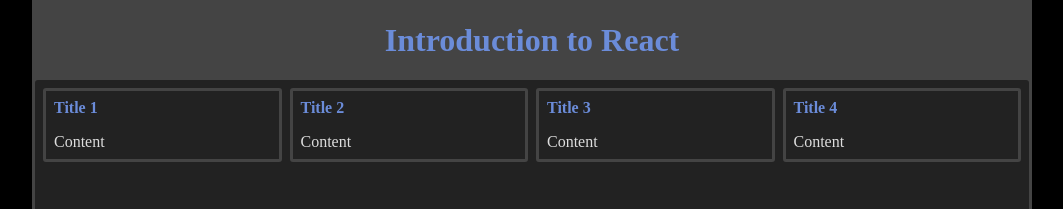
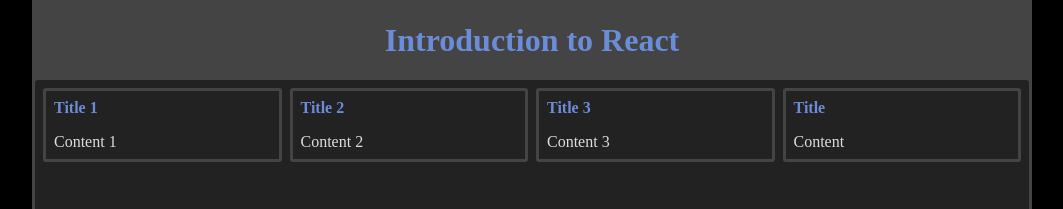
Before and after one commit to EliePouget/introduction-react, a React (Vite) app: page / in a window 1280 px wide. Shown: the top 209 px of the page, without its empty margins (108-1171 px from the left). Built offline with nearby package versions, Linux system fonts and the light colour scheme.

Commit message:
Délégation du contenu

```diff
--- a/src/App.jsx
+++ b/src/App.jsx
@@ -9,10 +9,10 @@
             </header>
             <main className="app__main">
                 <div class="cards">
-                    <Card> Title 1</Card>
-                    <Card> Title 2</Card>
-                    <Card> Title 3</Card>
-                    <Card> Title 4</Card>
+                    <Card title="Title 1"> Content 1</Card>
+                    <Card title="Title 2"> Content 2</Card>
+                    <Card title="Title 3"> Content 3</Card>
+                    <Card></Card>
                 </div>
             </main>
             <footer className="app__footer footer">footer</footer>
--- a/src/components/Card.jsx
+++ b/src/components/Card.jsx
@@ -1,13 +1,21 @@
 import React from "react";
+import PropTypes from "prop-types";
 
-function Card(props) {
+function Card({ title, children, ...props }) {
   return (
     <article className="card">
-      <header className="card__header header__title">{props.children}</header>
-      <section className="card__main">Content</section>
+      <header className="card__header header__title">{title}</header>
+      <section className="card__main">{children}</section>
     </article>
   );
 }
-
+Card.defaultProps = {
+    title: 'Title',
+    children: 'Content'
+};
+Card.propTypes = {
+    children: PropTypes.node,
+    title: PropTypes.node
+};
 
 export default Card;
```
